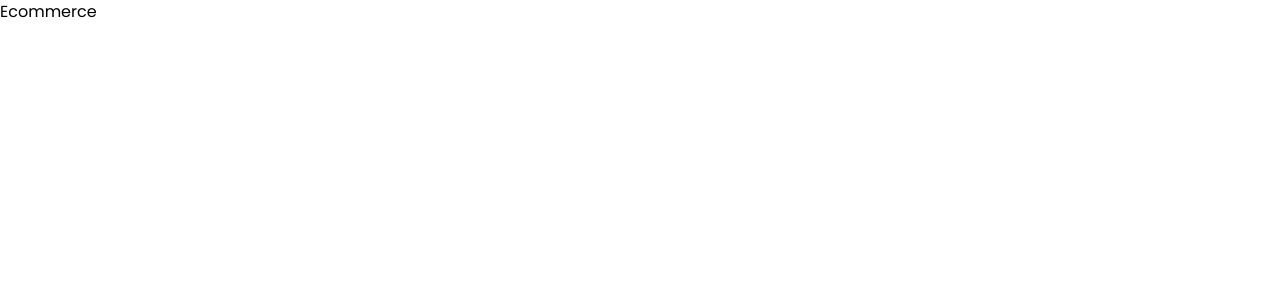
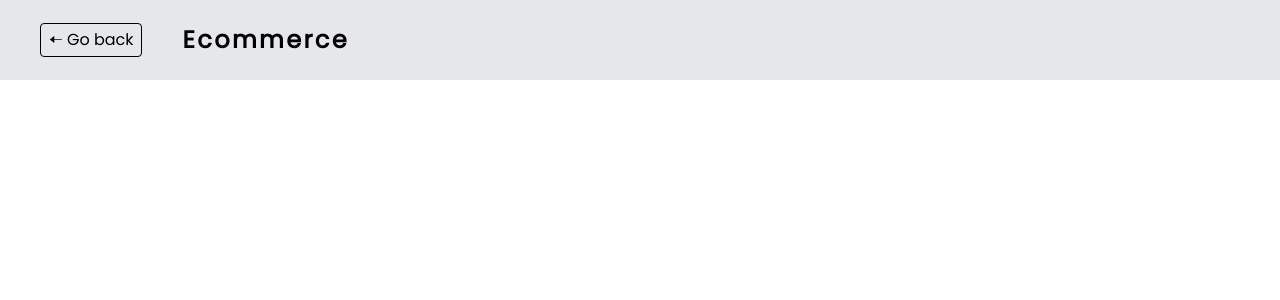
Before and after one commit to ValTM/friendly-bassoon, a React (Vite) app: page /ecommerce in a window 1280 px wide. Shown: the top 300 px of the page. Built offline with nearby package versions, Linux system fonts and the light colour scheme; the HTML template or start-up script is replaced by a standard one.

Commit message:
added Header to every project

```diff
--- /dev/null
+++ b/src/components/Header.jsx
@@ -0,0 +1,24 @@
+import React from 'react';
+import PropTypes from 'prop-types';
+import { Link } from 'react-router-dom';
+
+function Header(props) {
+  return (
+    <div className="pt-4 bg-gray-200 pb-4 flex flex-col  items-center sm:flex-row sm:pt-0 sm:pb-0 sm:h-20 ">
+      <Link className=" " to="/">
+        <p className=" text-center border border-black px-2 py-1 rounded sm:ml-10 hover:bg-black hover:text-gray-200 duration-300">
+          &#129056; Go back
+        </p>
+      </Link>
+      <p className=" text-2xl mt-2 font-bold text-center tracking-widest sm:ml-10 sm:mt-0 ">
+        {props.title}
+      </p>
+    </div>
+  );
+}
+
+Header.propTypes = {
+  title: PropTypes.string,
+};
+
+export default Header;
--- a/src/pages/Ecommerce/Ecommerce.jsx
+++ b/src/pages/Ecommerce/Ecommerce.jsx
@@ -1,7 +1,12 @@
 import React from 'react';
+import Header from '../../components/Header';
 
 function Ecommerce() {
-  return <div>Ecommerce</div>;
+  return (
+    <div>
+      <Header title="Ecommerce" />
+    </div>
+  );
 }
 
 export default Ecommerce;
--- a/src/pages/Equalizer/Equalizer.jsx
+++ b/src/pages/Equalizer/Equalizer.jsx
@@ -1,7 +1,12 @@
 import React from 'react';
+import Header from '../../components/Header';
 
 function Equalizer() {
-  return <div>Equalizer</div>;
+  return (
+    <div>
+      <Header title="Equalizer" />
+    </div>
+  );
 }
 
 export default Equalizer;
--- a/src/pages/GithubApp/GithubApp.jsx
+++ b/src/pages/GithubApp/GithubApp.jsx
@@ -1,7 +1,12 @@
 import React from 'react';
+import Header from '../../components/Header';
 
 function GithubApp() {
-  return <div>GithubApp</div>;
+  return (
+    <div>
+      <Header title="Github App" />
+    </div>
+  );
 }
 
 export default GithubApp;
--- a/src/pages/LandingPage/LandingPage.jsx
+++ b/src/pages/LandingPage/LandingPage.jsx
@@ -10,15 +10,15 @@ import ecommerce from '../../assets/ecommerce.png';
 function LandingPage() {
   return (
     <>
-      <div className=" homeContainer container bg-white shadow-2xl mx-auto  flex  flex-col justify-center text-center  sm:mt-20 lg:mt-32  ">
-        <h1 className="inline-block mt-20 text-2xl font-sans sm:text-4xl ">
+      <div className=" homeContainer container bg-white shadow-2xl mx-auto  flex  flex-col justify-center text-center  sm:mt-20  ">
+        <h1 className="inline-block mt-10 text-2xl font-sans sm:text-4xl ">
           Welcome to the Home Page
         </h1>
         <p className="mt-3 text-1xl font-sans sm:text-2xl">
           Here you can see{' '}
           <span className="text-red-600">all the projects</span>
         </p>
-        <div className=" flex flex-col mx-auto  mt-10 mb-20 lg:flex-row lg:flex-wrap lg:justify-center">
+        <div className=" flex flex-col mx-auto  mt-10 mb-10 lg:flex-row lg:flex-wrap lg:justify-center">
           {' '}
           <Card url="/loopstudio" title="loopstudio" image={loopstudio} />
           <Card url="/equalizer" title="equalizer" image={equalizer} />
--- a/src/pages/Loopstudio/Loopstudio.jsx
+++ b/src/pages/Loopstudio/Loopstudio.jsx
@@ -1,7 +1,12 @@
 import React from 'react';
+import Header from '../../components/Header';
 
 function Loopstudio() {
-  return <div>Loopstudio</div>;
+  return (
+    <div>
+      <Header title="Loopstudio" />
+    </div>
+  );
 }
 
 export default Loopstudio;
--- a/src/pages/TipsCalculator/TipsCalculator.jsx
+++ b/src/pages/TipsCalculator/TipsCalculator.jsx
@@ -1,7 +1,12 @@
 import React from 'react';
+import Header from '../../components/Header';
 
 function TipsCalculator() {
-  return <div>TipsCalculator</div>;
+  return (
+    <div>
+      <Header title="Tips Calculator" />
+    </div>
+  );
 }
 
 export default TipsCalculator;
```
